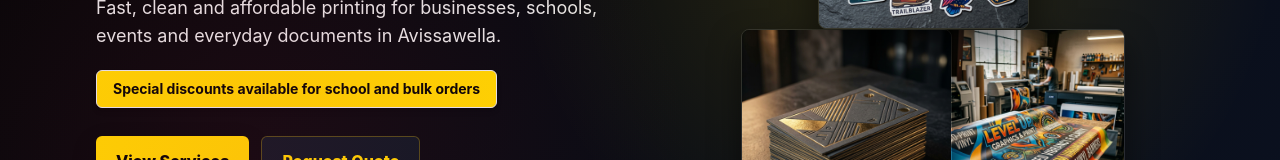
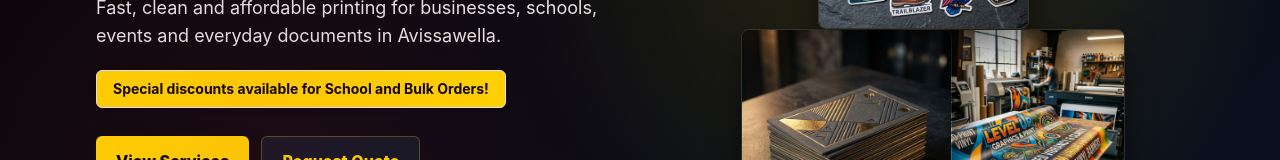
Before and after one commit to Shahidh115/matrix-graphics-site, a React (Vite) app: page / in a window 1280 px wide. Shown: the part 305-465 px from the top of the page. Built offline with nearby package versions, Linux system fonts and the light colour scheme.

Commit message:
Update discount banner typography and improve scroll animation smoothness

```diff
--- a/src/index.css
+++ b/src/index.css
@@ -1,6 +1,10 @@
 @tailwind base;
 @tailwind components;
 @tailwind utilities;
+
+html {
+  scroll-behavior: smooth;
+}
 
 :root {
   --mg-yellow: #FFD700;
@@ -543,7 +547,7 @@ a {
 .scroll-reveal {
   opacity: 0;
   transform: translateY(40px);
-  transition: opacity 0.8s cubic-bezier(0.16, 1, 0.3, 1), transform 0.8s cubic-bezier(0.16, 1, 0.3, 1);
+  transition: opacity 1.2s cubic-bezier(0.16, 1, 0.3, 1), transform 1.2s cubic-bezier(0.16, 1, 0.3, 1);
   will-change: opacity, transform;
 }
 
--- a/src/pages/Home.jsx
+++ b/src/pages/Home.jsx
@@ -39,7 +39,7 @@ export default function Home() {
               Fast, clean and affordable printing for businesses, schools, events and everyday documents in Avissawella.
             </p>
             <div className="mt-5 inline-flex max-w-full items-center rounded-md border border-mgyellow/40 bg-mgyellow px-4 py-2 text-sm font-bold text-mgblack shadow-md">
-              Special discounts available for school and bulk orders
+              Special discounts available for School and Bulk Orders!
             </div>
             <div className="mt-7 flex flex-col gap-3 sm:flex-row">
               <Link to="/services" className="btn-primary">
```
